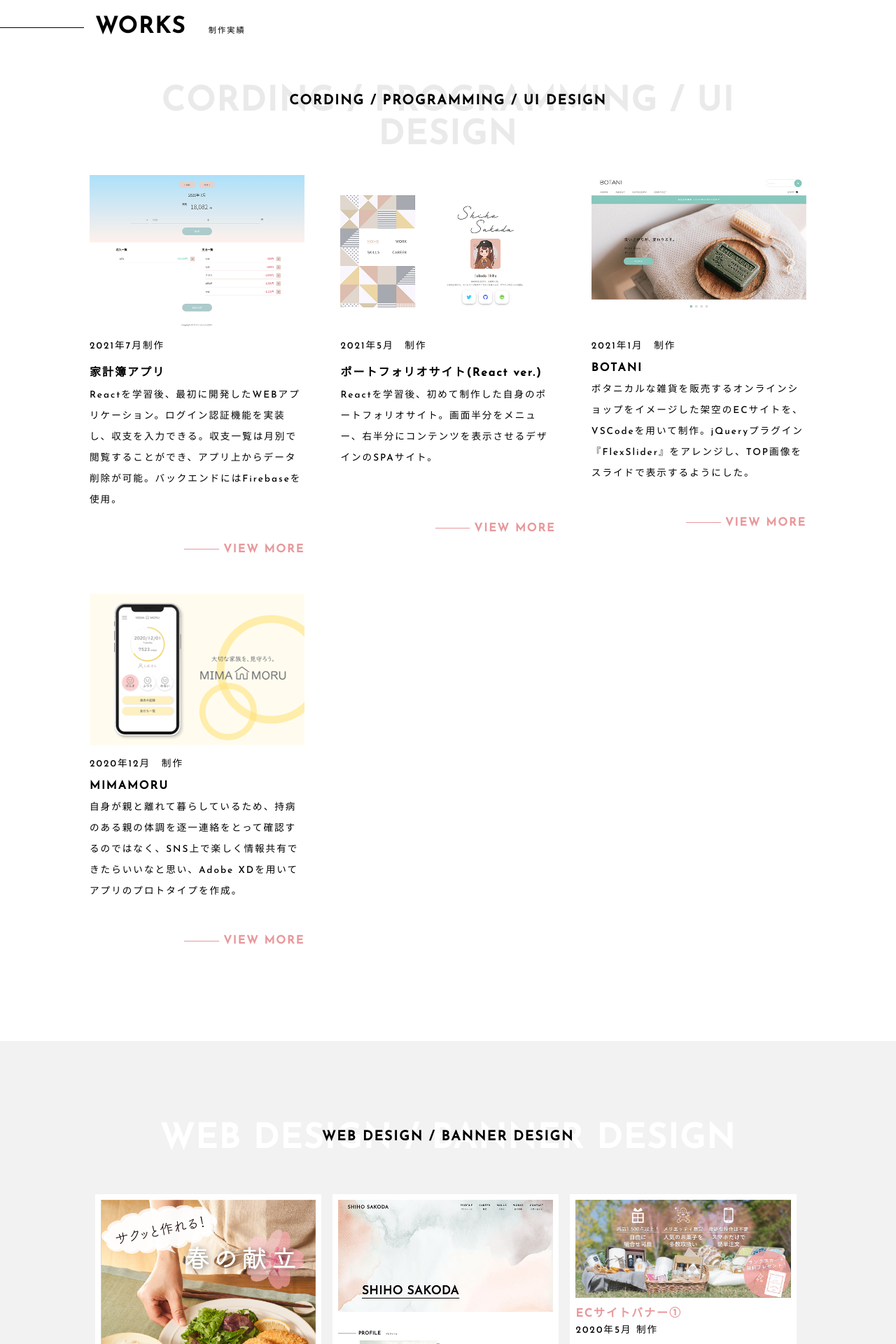
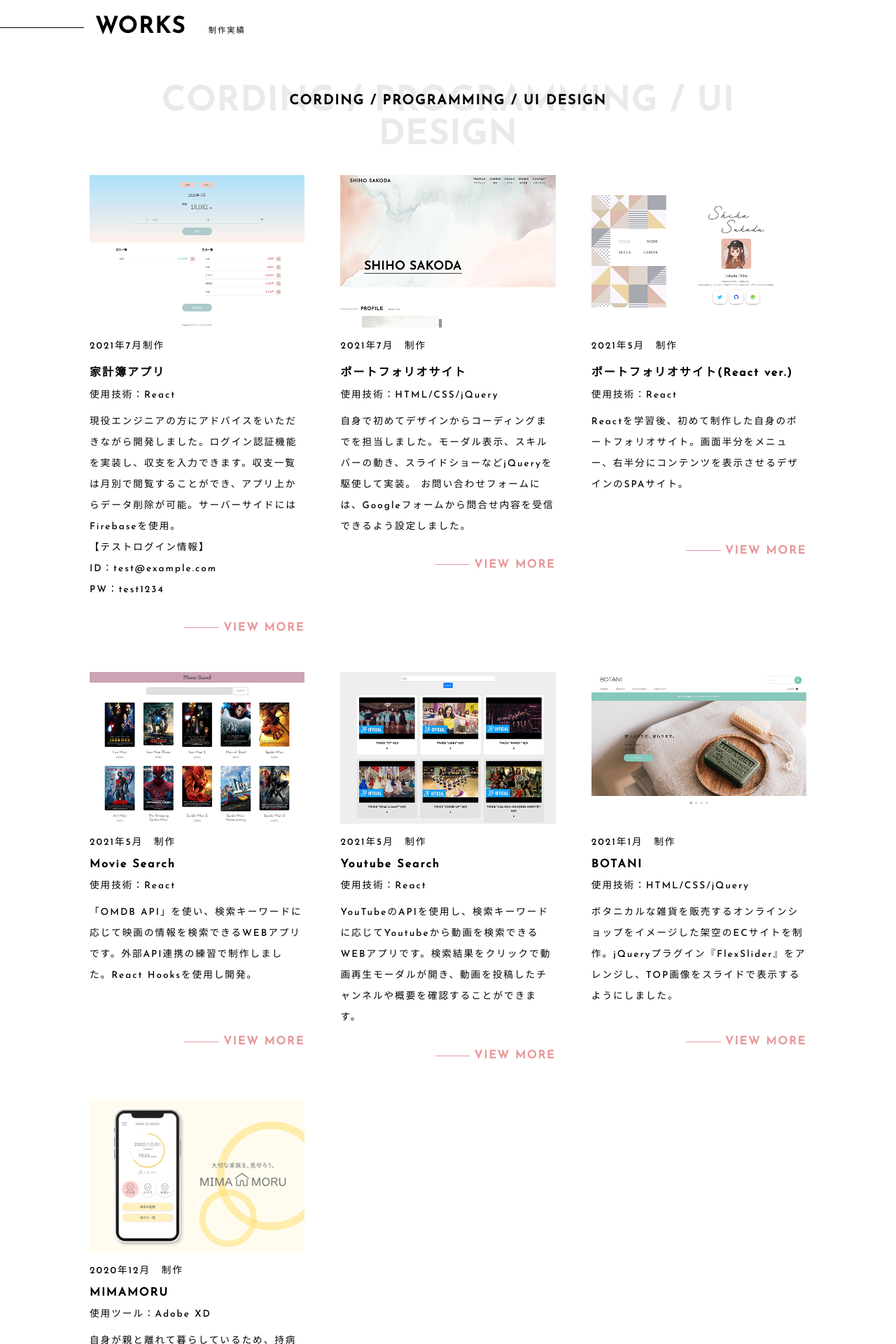
Before and after one commit to SakodaShiho/new_portfolio, a PHP site: page / in a window 1280 px wide. Shown: the part 3394-5314 px from the top of the page at 70% size. Run offline with PHP 8.4, Linux system fonts and the light colour scheme; some libraries are stand-ins or nearby versions.

Commit message:
cording 2,3,4 item add

```diff
--- a/css/style.css
+++ b/css/style.css
@@ -420,9 +420,9 @@ a:hover {
 .cording_item_child h3 {
   margin-top: 0.5rem;
 }
-.cording_item_child p:nth-of-type(2) {
-  margin-bottom: 2rem;
-  min-height: 150px;
+.cording_item_child p:nth-of-type(3) {
+  margin-bottom: 1rem;
+  min-height: 160px;
 }
 .cording_item_child .view_more:before {
   margin-left: 30%;
--- a/index.html
+++ b/index.html
@@ -400,37 +400,85 @@
                             <a href="https://kakeibo-app.vercel.app/" target="_blank"><img src="./img/cording1.png"></a>
                             <p>2021年7月制作</p>
                             <h3>家計簿アプリ</h3>
-                            <p>Reactを学習後、最初に開発したWEBアプリケーション。ログイン認証機能を実装し、収支を入力できる。収支一覧は月別で閲覧することができ、アプリ上からデータ削除が可能。バックエンドにはFirebaseを使用。
+                            <p>使用技術：React</p>
+                            <p>現役エンジニアの方にアドバイスをいただきながら開発しました。ログイン認証機能を実装し、収支を入力できます。収支一覧は月別で閲覧することができ、アプリ上からデータ削除が可能。サーバーサイドにはFirebaseを使用。<br>
+                                【テストログイン情報】<br>
+                                ID：test@example.com<br>
+                                PW：test1234
                             </p>
                             <p class="view_more"><a href="https://kakeibo-app.vercel.app/" target="_blank">VIEW MORE</a>
                             </p>
                         </div>
 
                         <div class="cording_item_child">
+                            <a href="https://new-portfolio-alpha-sandy.vercel.app/" target="_blank"><img
+                                    src="./img/cording2.png"></a>
+                            <p>2021年7月　制作</p>
+                            <h3>ポートフォリオサイト</h3>
+                            <p>使用技術：HTML/CSS/jQuery</p>
+                            <p>自身で初めてデザインからコーディングまでを担当しました。モーダル表示、スキルバーの動き、スライドショーなどjQueryを駆使して実装。
+                                お問い合わせフォームには、Googleフォームから問合せ内容を受信できるよう設定しました。
+                            </p>
+                            <p class="view_more"><a href="https://new-portfolio-alpha-sandy.vercel.app/"
+                                    target="_blank">VIEW MORE</a>
+                            </p>
+                        </div>
+
+                        <div class="cording_item_child">
                             <a href="https://react-portfolio-three-tau.vercel.app/" target="_blank"><img
-                                    src="./img/cording2.png"></a>
+                                    src="./img/cording3.png"></a>
                             <p>2021年5月　制作</p>
                             <h3>ポートフォリオサイト(React ver.)</h3>
+                            <p>使用技術：React</p>
                             <p>Reactを学習後、初めて制作した自身のポートフォリオサイト。画面半分をメニュー、右半分にコンテンツを表示させるデザインのSPAサイト。
                             </p>
                             <p class="view_more"><a href="https://react-portfolio-three-tau.vercel.app/"
                                     target="_blank">VIEW MORE</a>
                             </p>
                         </div>
+
                         <div class="cording_item_child">
-                            <a href="https://bo-ta-ni.herokuapp.com/" target="_blank"><img src="./img/cording3.png"></a>
+                            <a href="https://movie-search-flax.vercel.app/" target="_blank"><img
+                                    src="./img/cording4.png"></a>
+                            <p>2021年5月　制作</p>
+                            <h3>Movie Search</h3>
+                            <p>使用技術：React</p>
+                            <p>「OMDB API」を使い、検索キーワードに応じて映画の情報を検索できるWEBアプリです。外部API連携の練習で制作しました。React Hooksを使用し開発。
+                            </p>
+                            <p class="view_more"><a href="https://movie-search-flax.vercel.app/" target="_blank">VIEW
+                                    MORE</a>
+                            </p>
+                        </div>
+
+                        <div class="cording_item_child">
+                            <a href="https://youtube-api-sand.vercel.app/" target="_blank"><img
+                                    src="./img/cording5.png"></a>
+                            <p>2021年5月　制作</p>
+                            <h3>Youtube Search</h3>
+                            <p>使用技術：React</p>
+                            <p>YouTubeのAPIを使用し、検索キーワードに応じてYoutubeから動画を検索できるWEBアプリです。検索結果をクリックで動画再生モーダルが開き、動画を投稿したチャンネルや概要を確認することができます。
+                            </p>
+                            <p class="view_more"><a href="https://youtube-api-sand.vercel.app/" target="_blank">VIEW
+                                    MORE</a>
+                            </p>
+                        </div>
+
+                        <div class="cording_item_child">
+                            <a href="https://bo-ta-ni.herokuapp.com/" target="_blank"><img src="./img/cording6.png"></a>
                             <p>2021年1月　制作</p>
                             <h3>BOTANI</h3>
-                            <p>ボタニカルな雑貨を販売するオンラインショップをイメージした架空のECサイトを、VSCodeを用いて制作。jQueryプラグイン『FlexSlider』をアレンジし、TOP画像をスライドで表示するようにした。
+                            <p>使用技術：HTML/CSS/jQuery</p>
+                            <p>ボタニカルな雑貨を販売するオンラインショップをイメージした架空のECサイトを制作。jQueryプラグイン『FlexSlider』をアレンジし、TOP画像をスライドで表示するようにしました。
                             </p>
                             <p class="view_more"><a href="https://bo-ta-ni.herokuapp.com/" target="_blank">VIEW MORE</a>
                             </p>
                         </div>
                         <div class="cording_item_child">
                             <a href="https://xd.adobe.com/view/8cba5861-c14a-4343-871b-46e6162b6f2a-d9e9/"
-                                target="_blank"><img src="./img/cording4.png"></a>
+                                target="_blank"><img src="./img/cording7.png"></a>
                             <p>2020年12月　制作</p>
                             <h3>MIMAMORU</h3>
+                            <p>使用ツール：Adobe XD</p>
                             <p>自身が親と離れて暮らしているため、持病のある親の体調を逐一連絡をとって確認するのではなく、SNS上で楽しく情報共有できたらいいなと思い、Adobe
                                 XDを用いてアプリのプロトタイプを作成。
                             </p>
```
Also changed, not shown: img/cording2.png, img/cording3.png, img/cording4.png, img/cording5.png (added), img/cording6.png (added), img/cording7.png (added).
